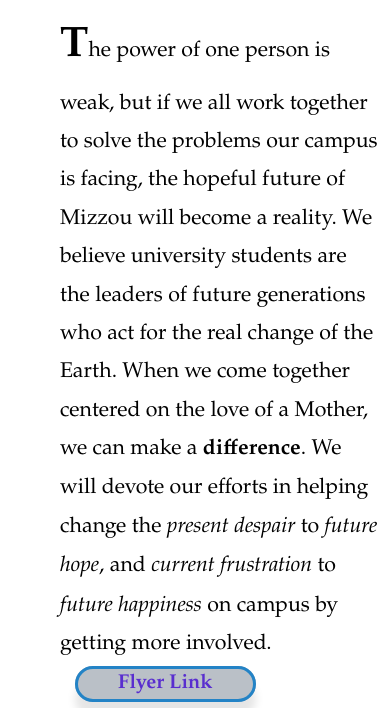
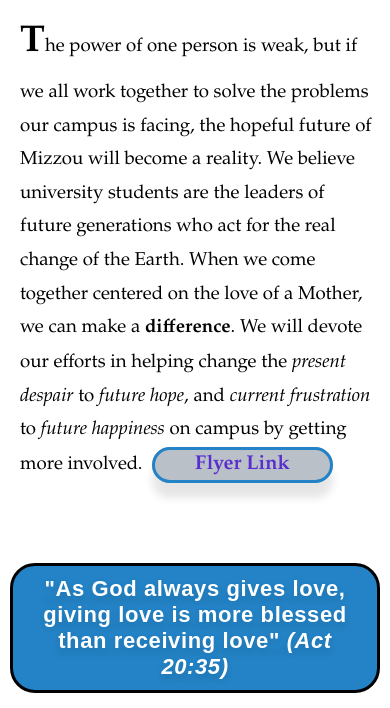
Before and after one commit to rmjmyt1943/rmjmyt1943.github.io, a plain HTML site: page webdevelopment/about.html in a window 390 px wide. Shown: the part 2236-2944 px from the top of the page. Drawn offline with Linux system fonts and the light colour scheme.

Commit message:
Add files via upload

```diff
--- a/webdevelopment/style.css
+++ b/webdevelopment/style.css
@@ -914,7 +914,7 @@ textarea {
     position: relative;
     left: 0;
     top: 0;
-    margin-left: 100px;
+    margin-left: 90px;
   }
 
   .motto h2 {
@@ -954,7 +954,14 @@ textarea {
     position: relative;
     left: 0;
     top: 0;
-    margin-left: 15px;
+    margin-left: 5px;
+  }
+
+.vision-about p {
+    font-size: 14pt;
+    padding-left: 20px;
+    padding-top: 25px;
+    line-height: 1.8;
   }
 }
 
```
